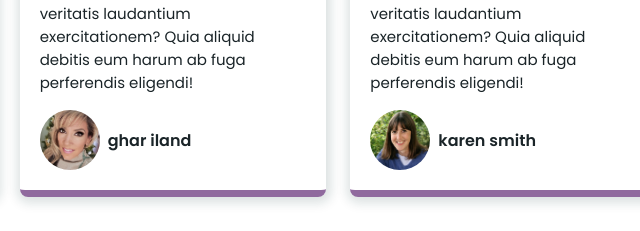
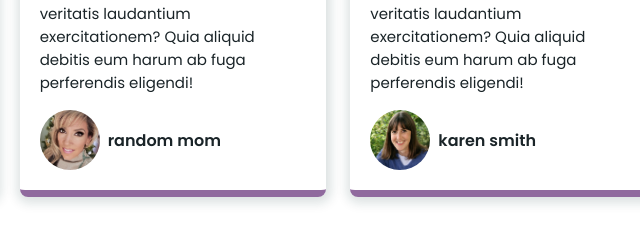
Before and after one commit to SbiaYouness/Plushtip, a plain HTML site: page index.html in a window 1280 px wide. Shown: the part 3829-4060 px from the top of the page, 467-1107 px from the left. Drawn offline with nearby package versions, Linux system fonts and the light colour scheme; files whose address does not match are found by name.

Commit message:
Update index.html

```diff
--- a/index.html
+++ b/index.html
@@ -215,7 +215,7 @@
                     <p>Lorem ipsum dolor sit, amet consectetur adipisicing elit. Quia nesciunt animi laborum sequi quod esse ipsa, tempora minus veritatis laudantium exercitationem? Quia aliquid debitis eum harum ab fuga perferendis eligendi!</p>
                     <div class="review-profile">
                         <img src="img/c2.jpg" alt="">
-                        <h3>ghar iland</h3>
+                        <h3>random mom</h3>
                     </div>
                 </div>
                   <!-- review THREE -->
```
